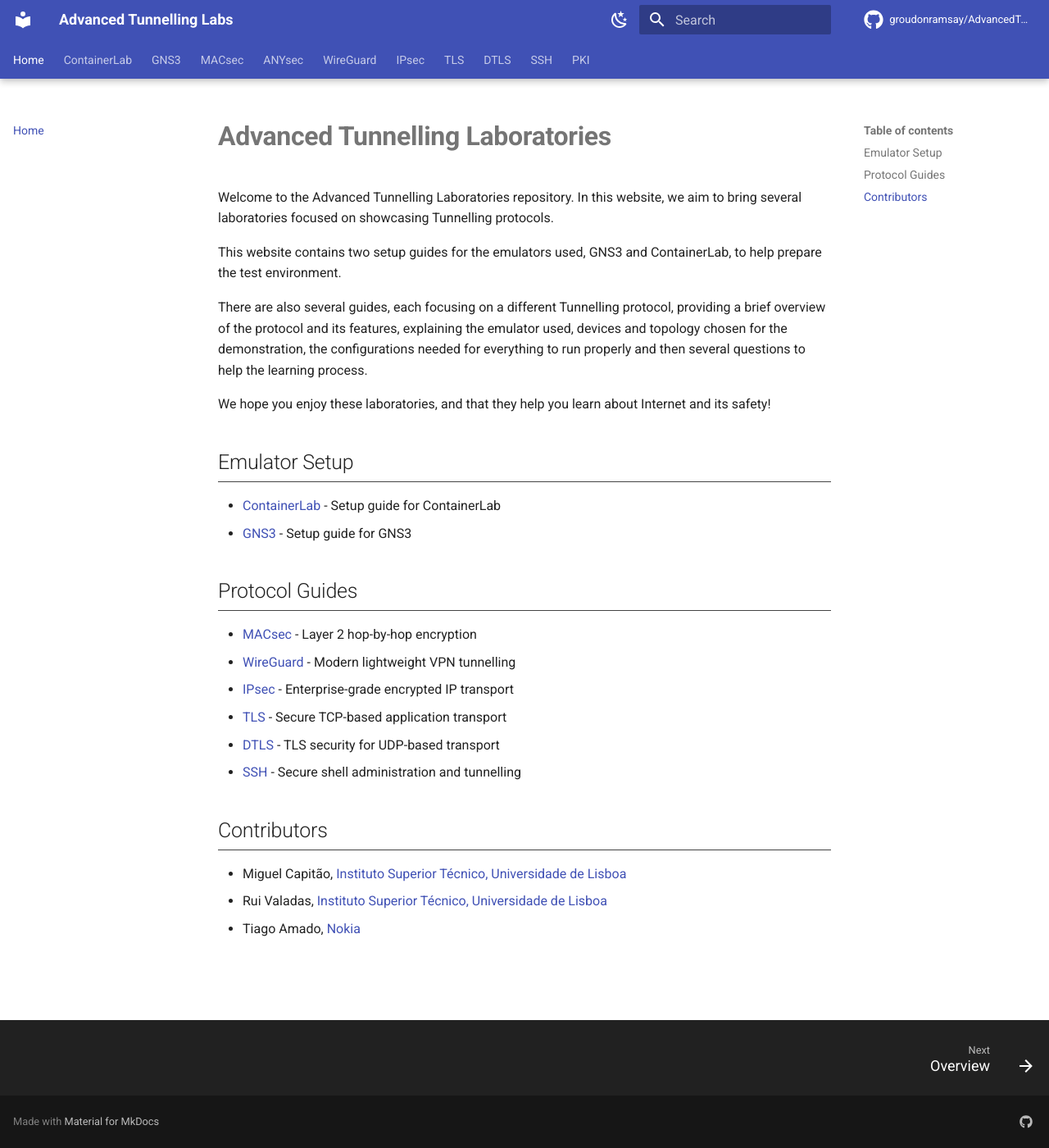
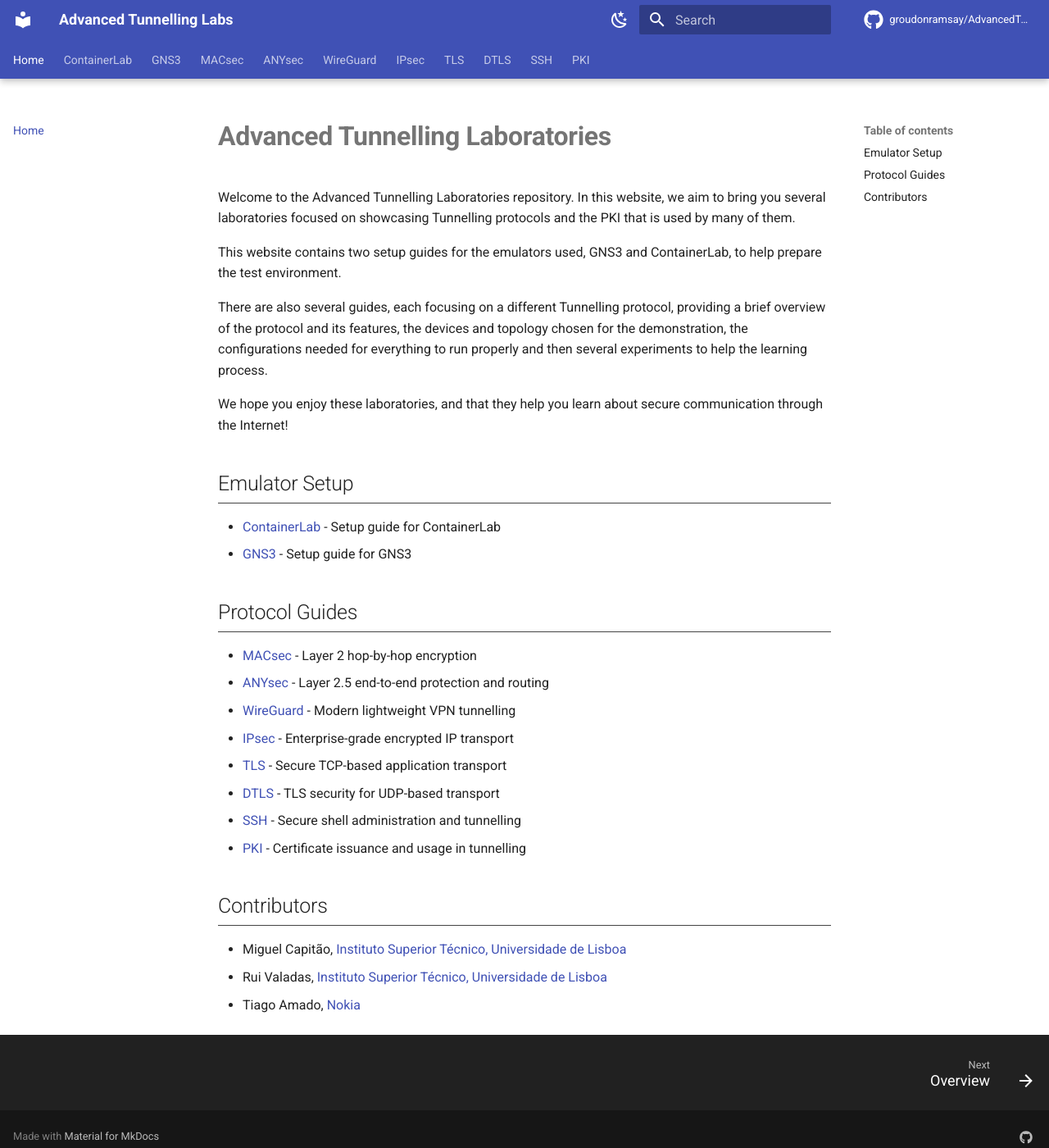
Before and after one commit to GroudonRamsay/AdvancedTunnellingLabs, an MkDocs documentation site: the page built from docs/index.md, in a window 1280 px wide and 1400 px high. Shown: the whole window at 82% size. Built offline with MkDocs 1.6.1 and Material for MkDocs 9.7.7, drawn with Linux system fonts in a browser that asks for light colours; comment, search, counter and statistics services are not loaded.

Commit message:
Review of Home page

```diff
--- a/docs/index.md
+++ b/docs/index.md
@@ -1,14 +1,13 @@
 # Advanced Tunnelling Laboratories
 
 Welcome to the Advanced Tunnelling Laboratories repository.
-In this website, we aim to bring several laboratories focused on showcasing
-Tunnelling protocols.
+In this website, we aim to bring you several laboratories focused on showcasing Tunnelling protocols and the PKI that is used by many of them.
 
 This website contains two setup guides for the emulators used, GNS3 and ContainerLab, to help prepare the test environment.
 
-There are also several guides, each focusing on a different Tunnelling protocol, providing a brief overview of the protocol and its features, explaining the emulator used, devices and topology chosen for the demonstration, the configurations needed for everything to run properly and then several questions to help the learning process.
+There are also several guides, each focusing on a different Tunnelling protocol, providing a brief overview of the protocol and its features, the devices and topology chosen for the demonstration, the configurations needed for everything to run properly and then several experiments to help the learning process.
 
-We hope you enjoy these laboratories, and that they help you learn about Internet and its safety!
+We hope you enjoy these laboratories, and that they help you learn about secure communication through the Internet!
 
 ## Emulator Setup
 
@@ -18,11 +17,13 @@ We hope you enjoy these laboratories, and that they help you learn about Interne
 ## Protocol Guides
 
 - [MACsec](macsec/index.md) - Layer 2 hop-by-hop encryption
+- [ANYsec](anysec/index.md) - Layer 2.5 end-to-end protection and routing
 - [WireGuard](wireguard/index.md) - Modern lightweight VPN tunnelling
 - [IPsec](ipsec/index.md) - Enterprise-grade encrypted IP transport
 - [TLS](tls/index.md) - Secure TCP-based application transport
 - [DTLS](dtls/index.md) - TLS security for UDP-based transport
 - [SSH](ssh/index.md) - Secure shell administration and tunnelling
+- [PKI](pki/index.md) - Certificate issuance and usage in tunnelling
 
 ## Contributors
 
```
